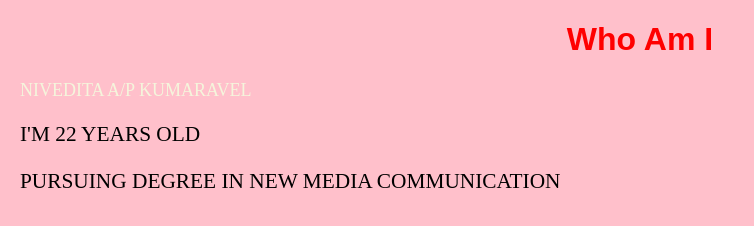
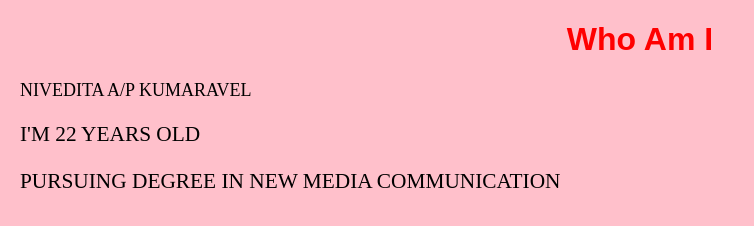
Before and after one commit to nivedita570/-web-css-exercises, a plain HTML site: page exercises/exercise3/index.html in a window 1280 px wide. Shown: the whole page, without its empty margins (0-754 px from the left). Drawn offline with Linux system fonts and the light colour scheme.

Commit message:
Update index.html

```diff
--- a/exercises/exercise3/index.html
+++ b/exercises/exercise3/index.html
@@ -24,7 +24,7 @@
 
     <h1>Who Am I</h1>
 
-    <p style="color: beige; font-size: 18px;">
+    <p style="color: black; font-size: 18px;">
         NIVEDITA A/P KUMARAVEL</p>
 
     <p>I'M 22 YEARS OLD</p>
```
